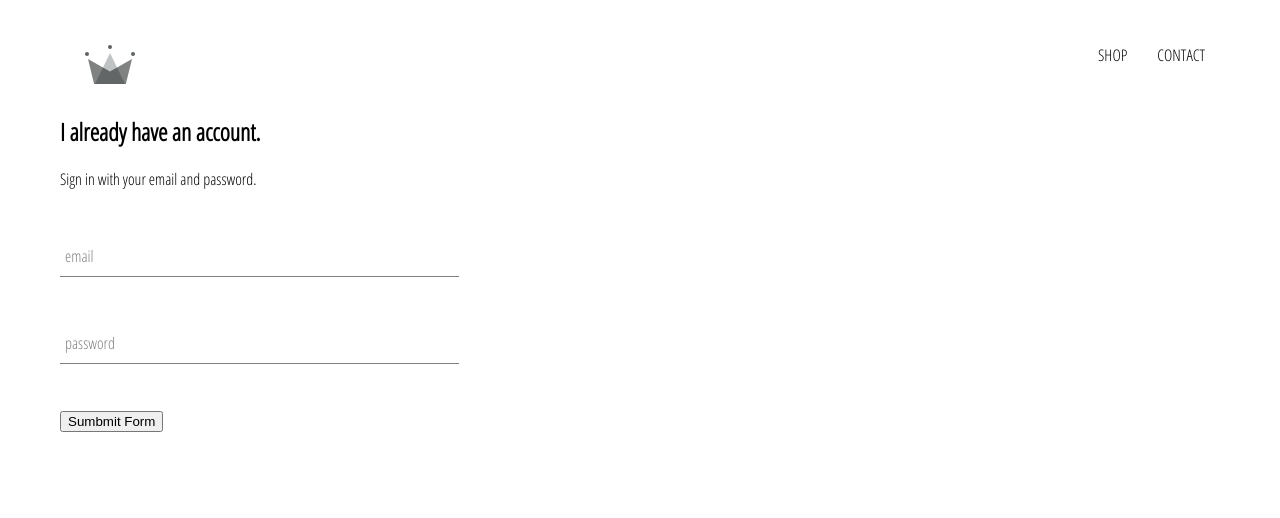
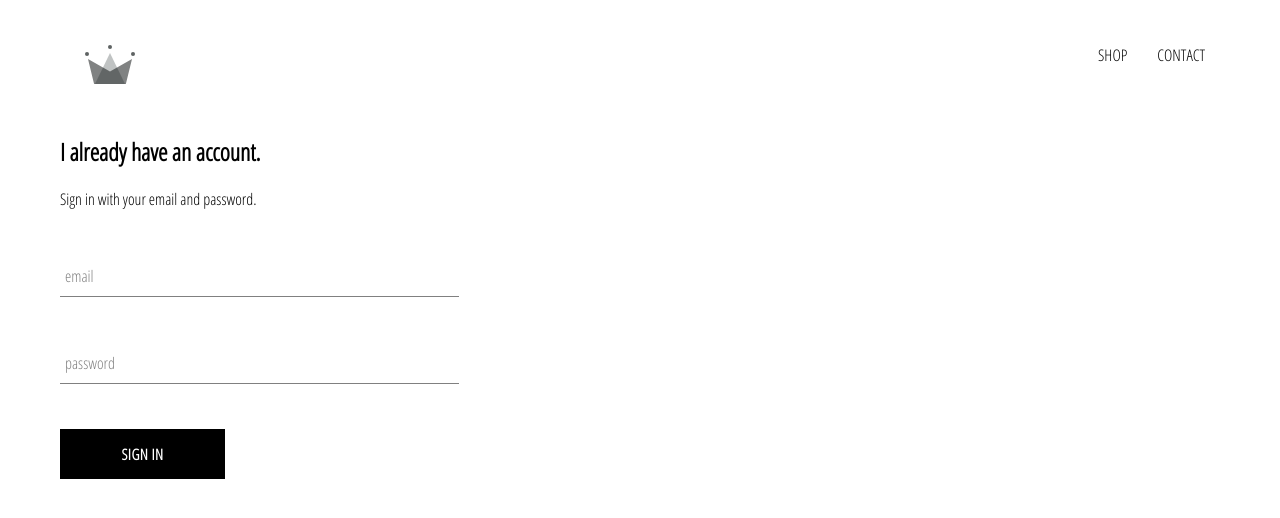
Before and after one commit to FlorentinaMargarita/eCommerceShop, a React (Create React App) app: page /signin in a window 1280 px wide. Shown: the top 518 px of the page. Built offline with nearby package versions, Linux system fonts and the light colour scheme.

Commit message:
custom button for sign in

```diff
--- /dev/null
+++ b/src/components/custom-button/custom-button.component.jsx
@@ -0,0 +1,10 @@
+import React from "react";
+import "./custom-button.styles.scss";
+
+const CustomButton = ({ children, ...otherProps }) => (
+  <button className="custom-button" {...otherProps}>
+    {children}
+  </button>
+);
+
+export default CustomButton;
--- /dev/null
+++ b/src/components/custom-button/custom-button.styles.scss
@@ -0,0 +1,22 @@
+.custom-button {
+  min-width: 165px;
+  width: auto;
+  height: 50px;
+  letter-spacing: 0.5px;
+  line-height: 50px;
+  padding: 0 35px 0 35px;
+  font-size: 15px;
+  background-color: black;
+  color: white;
+  text-transform: uppercase;
+  font-family: 'Open Sans Condensed';
+  font-weight: bolder;
+  border: none;
+  cursor: pointer;
+
+  &:hover {
+    background-color: white;
+    color: black;
+    border: 1px solid black;
+  }
+}
--- a/src/components/sign-in/sign-in.component.jsx
+++ b/src/components/sign-in/sign-in.component.jsx
@@ -1,6 +1,7 @@
 import React from "react";
 import './sign-in.scss'
 import FormInput from '../../components/form-input/form-input.component'
+import CustomButton from '../custom-button/custom-button.component'
 
 class SignIn extends React.Component {
   constructor(props) {
@@ -41,7 +42,9 @@ class SignIn extends React.Component {
             required
           />
 
-          <input type="submit" value="Sumbmit Form" />
+          <CustomButton type="submit" value="Sumbmit Form">
+              SIGN IN
+              </CustomButton>
         </form>
       </div>
     );
--- a/src/components/sign-in/sign-in.scss
+++ b/src/components/sign-in/sign-in.scss
@@ -1,3 +1,10 @@
 .sign-in{
     width: 30vw;
+    display: flex;
+    flex-direction: column;
+
+    .title{
+
+        margin: 10 px 0;
+    }
 }
```
